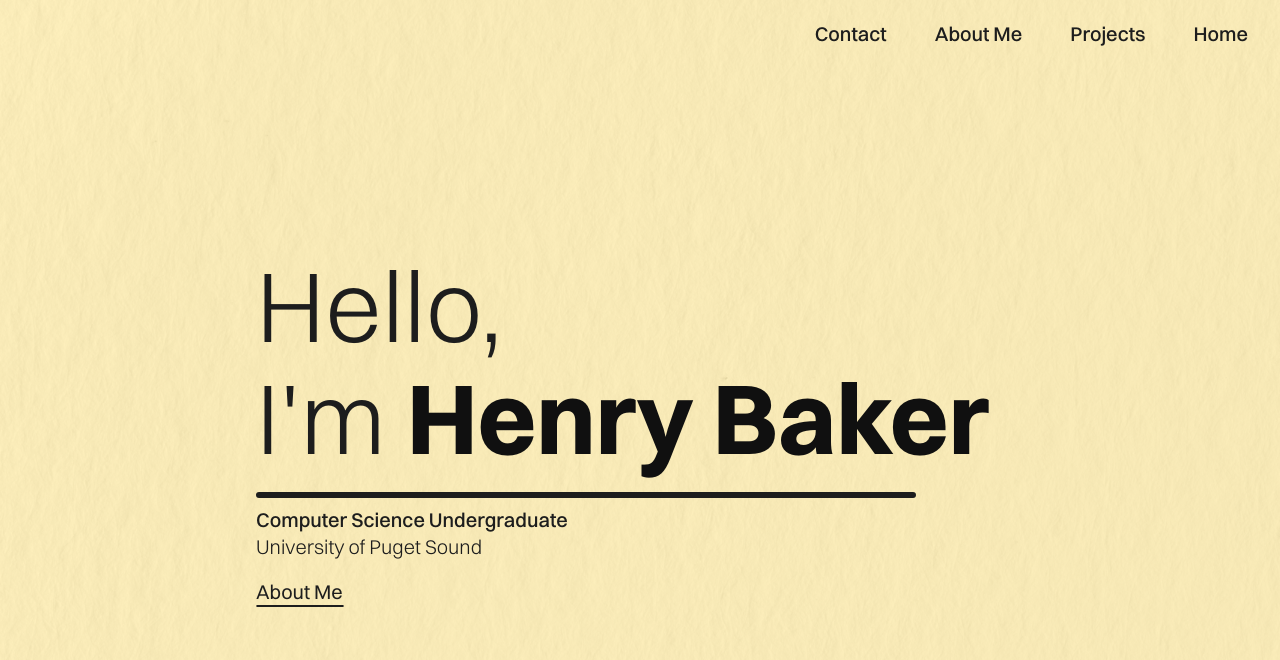
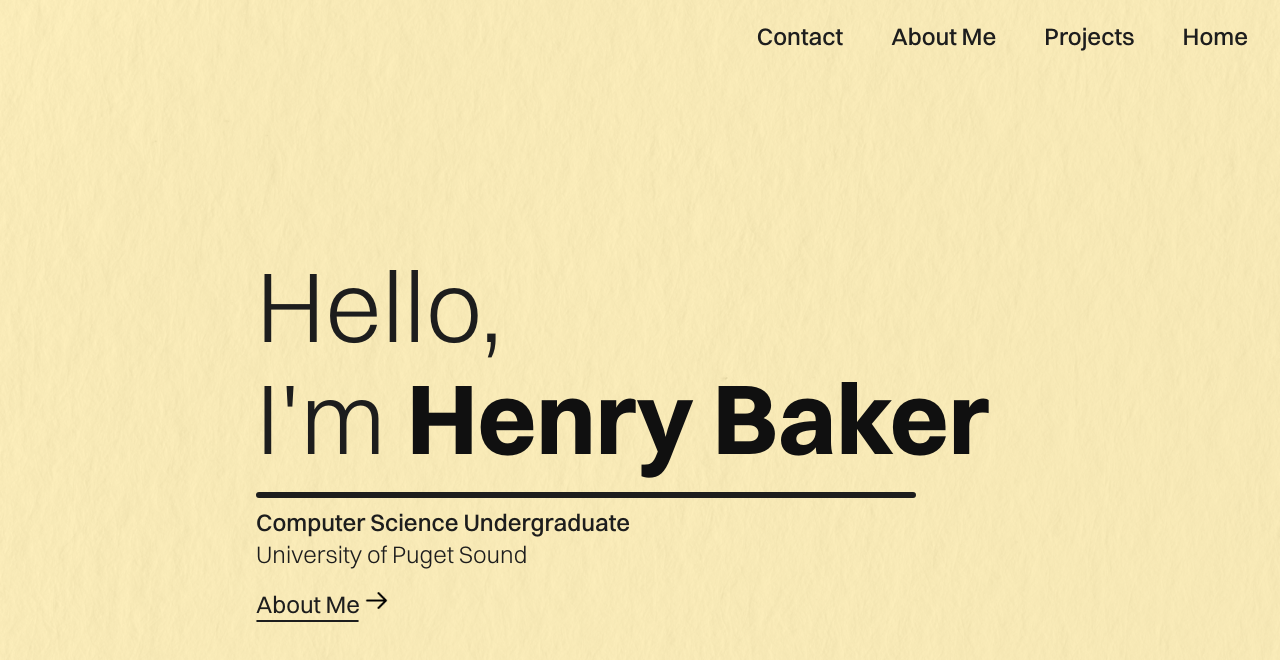
Before and after one commit to hbbaker/hbbaker.github.io, a plain HTML site: page index.html in a window 1280 px wide. Drawn offline with Linux system fonts and the light colour scheme.

Commit message:
More styling

```diff
--- a/index.html
+++ b/index.html
@@ -27,10 +27,11 @@
         <p class="fontMedium fontSmall">Computer Science Undergraduate</p>
         <p class="fontLight fontSmall">University of Puget Sound</p>
         <br>
-        <div id="AboutButton">
-            <p class="fontRegular fontSmall">About Me</p>
-            <hr id="hr2"><br>
+        <div id="aboutButton">
+            <span id="aboutText" class="fontRegular fontSmall">About Me</span>
+            <img id="arrowIcon" src="assets/img/arrow.png" alt="">
         </div>
+        <hr id="hr2"><br>
     </div>
 </body>
 
--- a/style.css
+++ b/style.css
@@ -51,7 +51,7 @@
 }
 
 .fontSmall {
-    font-size: 20px;
+    font-size: 24px;
     padding-top: 0;
     padding-bottom: 0;
     margin-top: 0;
@@ -81,7 +81,7 @@ body {
     padding: 0;
 }
 
-li {
+#nav li {
     float: right;
     padding-top: 0px;
     padding-left: 24px;
@@ -97,7 +97,7 @@ li {
 }
 
 #hr2 {
-    width: 12%;
+    width: 14%;
     float: left;
     clear: right;
     border: 1px solid #1D1D1D;
@@ -109,3 +109,11 @@ li {
 #helloWorld {
     margin-bottom: -20px;
 }
+
+#arrowIcon {
+    position: relative;
+    width: 25px;
+    top: 50%;
+}
+
+#aboutButton {}
```
Also changed, not shown: assets/img/arrow.png (added).
